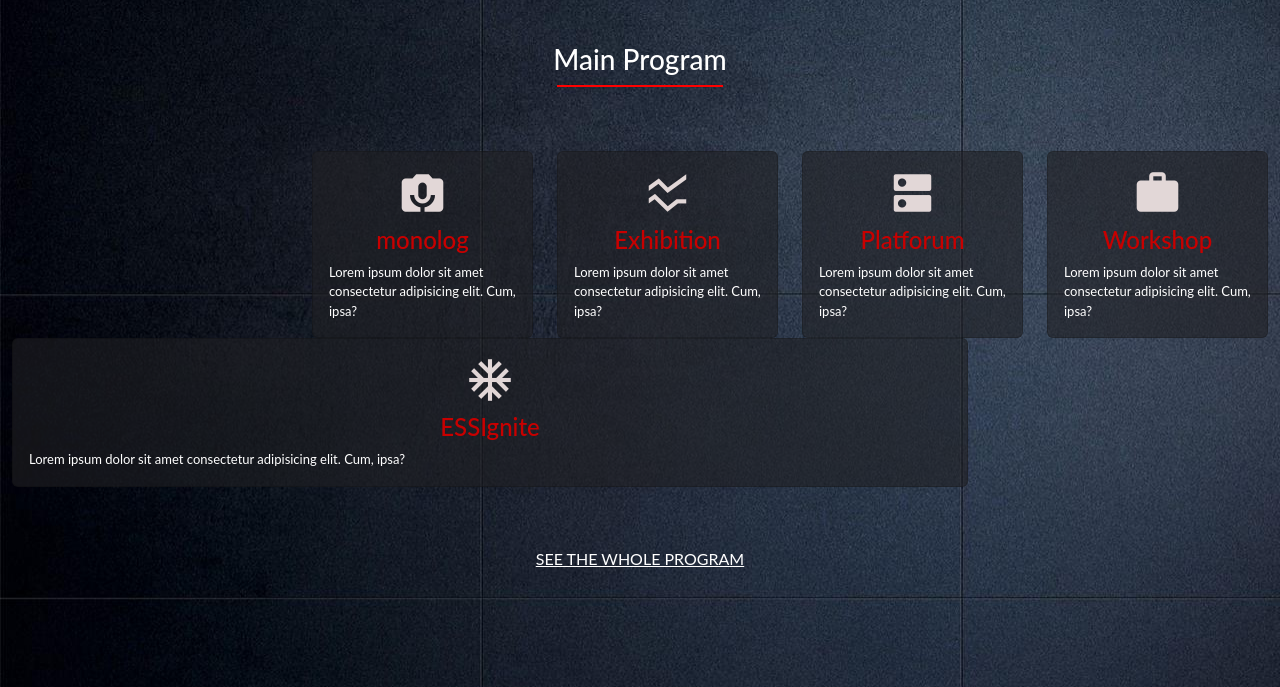
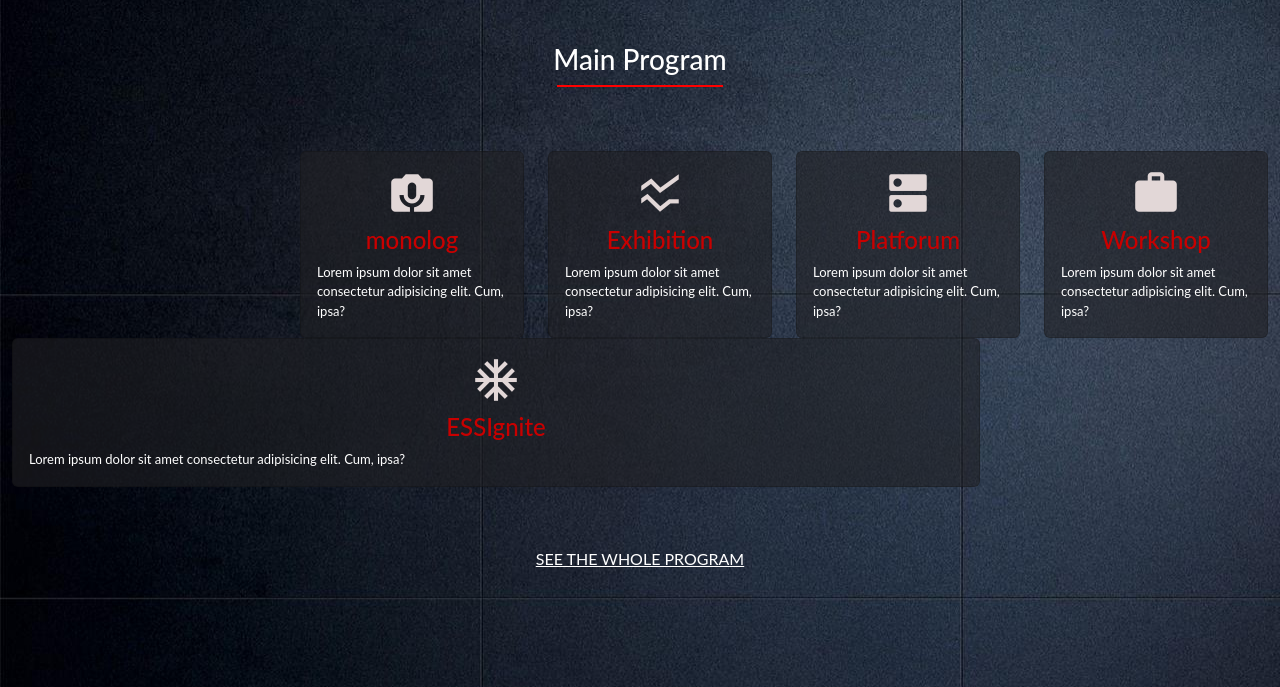
Before and after one commit to Rana-Mudassir/Enhance-Your-Skills, a website: page index.html in a window 1280 px wide. Shown: the part 745-1432 px from the top of the page. Drawn offline with nearby package versions, Linux system fonts and the light colour scheme.

Commit message:
updated the requested design

```diff
--- a/style.css
+++ b/style.css
@@ -119,11 +119,11 @@ h6 {
 }
 
 #prgrmCol1 {
-  margin-left: 300px;
+  padding-left: 300px;
 }
 
 #prgrmCol2 {
-  margin-right: 300px;
+  padding-right: 300px;
 }
 
 .prgrmBelow {
```
